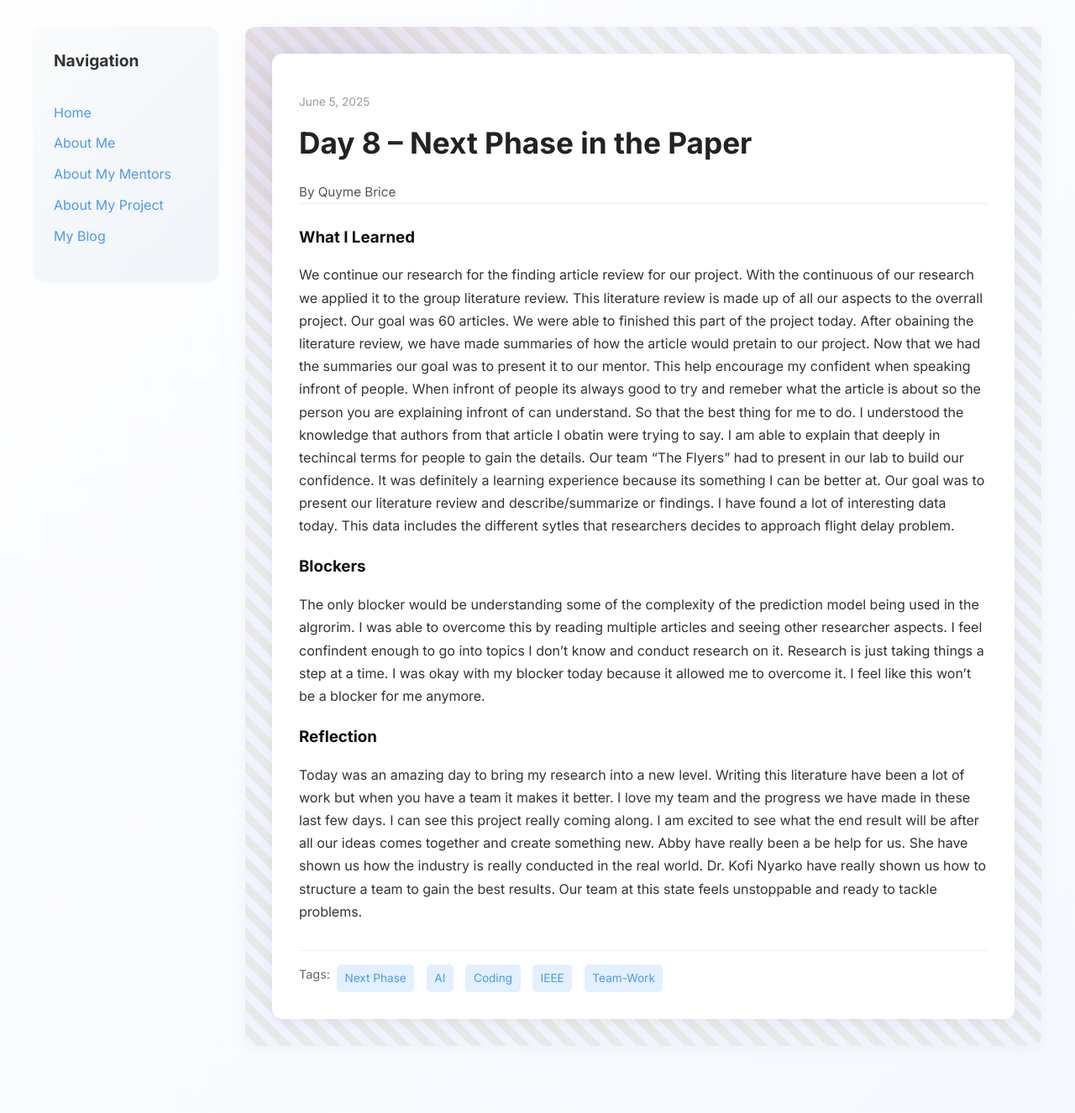
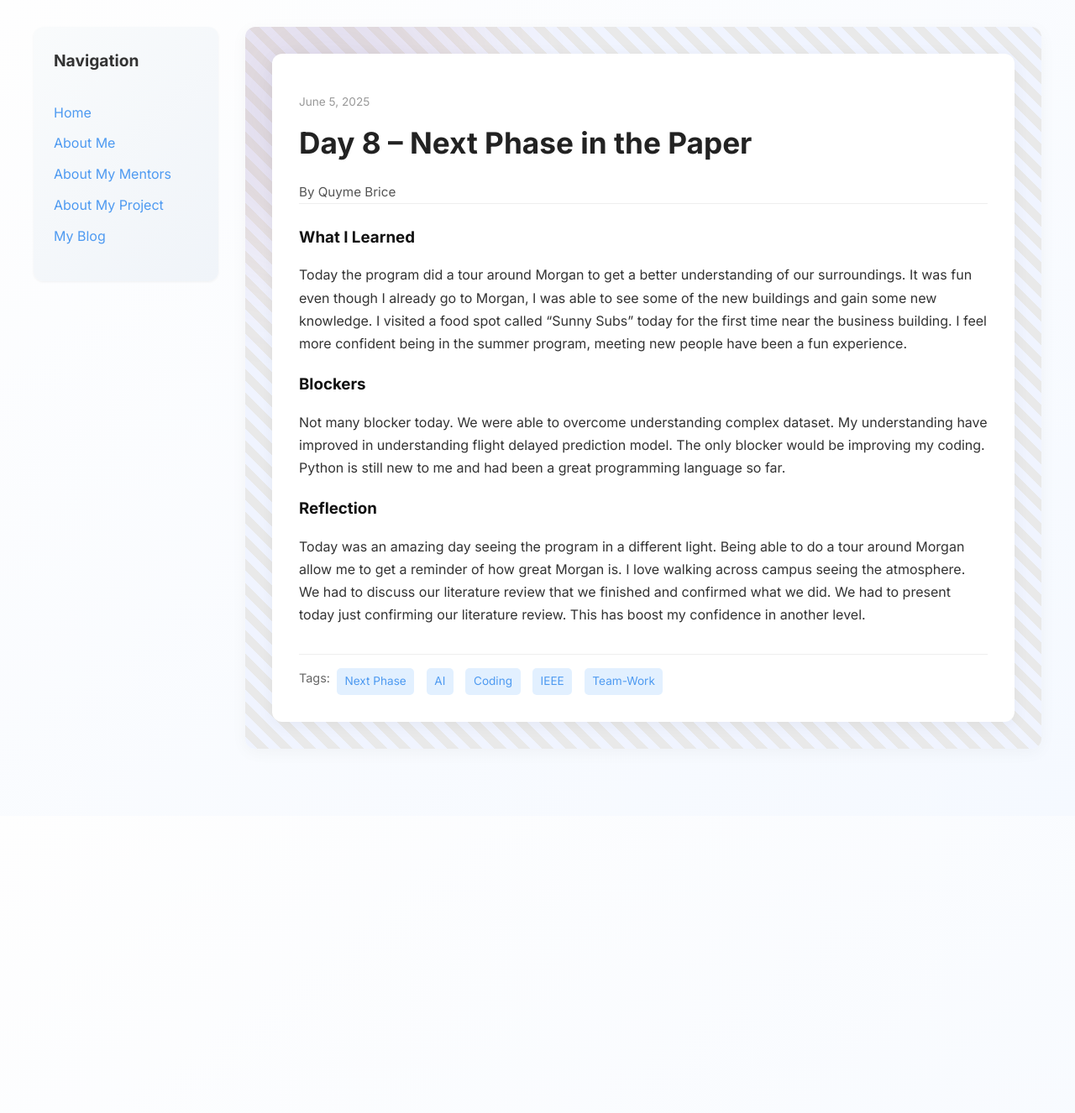
Before and after one commit to Qubri2/Qubri2.github.io, a Jekyll site: the page built from _posts/2025-06-05-day-8.md, in a window 1280 px wide. Shown: the whole page at 84% size. Built offline with Jekyll 4.4.1, drawn with Linux system fonts in a browser that asks for light colours; after the commit the page ends 972 px from its top, so only the background shows below that.

Commit message:
Update 2025-06-05-day-8.md

```diff
--- a/_posts/2025-06-05-day-8.md
+++ b/_posts/2025-06-05-day-8.md
@@ -7,13 +7,13 @@ permalink: /day8.html
 tags: ["Next Phase", "AI", "Coding", "IEEE", "Team-Work"]
 
 what_i_learned: |
-  We continue our research for the finding article review for our project. With the continuous of our research we applied it to the group literature review. This literature review is made up of all our aspects to the overrall project. Our goal was 60 articles. We were able to finished this part of the project today. After obaining the literature review, we have made summaries of how the article would pretain to our project. Now that we had the summaries our goal was to present it to our mentor. This help encourage my confident when speaking infront of people. When infront of people its always good to try and remeber what the article is about so the person you are explaining infront of can understand. So that the best thing for me to do. I understood the knowledge that authors from that article I obatin were trying to say. I am able to explain that deeply in techincal terms for people to gain the details. Our team "The Flyers" had to present in our lab to build our confidence. It was definitely a learning experience because its something I can be better at. Our goal was to present our literature review and describe/summarize or findings. I have found a lot of interesting data today. This data includes the different sytles that researchers decides to approach flight delay problem.
+  Today the program did a tour around Morgan to get a better understanding of our surroundings. It was fun even though I already go to Morgan, I was able to see some of the new buildings and gain some new knowledge. I visited a food spot called "Sunny Subs" today for the first time near the business building. I feel more confident being in the summer program, meeting new people have been a fun experience.
 
 
 
 blockers: |
-  The only blocker would be understanding some of the complexity of the prediction model being used in the algrorim. I was able to overcome this by reading multiple articles and seeing other researcher aspects. I feel confindent enough to go into topics I don't know and conduct research on it. Research is just taking things a step at a time. I was okay with my blocker today because it allowed me to overcome it. I feel like this won't be a blocker for me anymore.
+  Not many blocker today. We were able to overcome understanding complex dataset. My understanding have improved in understanding flight delayed prediction model. The only blocker would be improving my coding. Python is still new to me and had been a great programming language so far.
 
 reflection: |
-  Today was an amazing day to bring my research into a new level. Writing this literature have been a lot of work but when you have a team it makes it better. I love my team and the progress we have made in these last few days. I can see this project really coming along. I am excited to see what the end result will be after all our ideas comes together and create something new. Abby have really been a be help for us. She have shown us how the industry is really conducted in the real world. Dr. Kofi Nyarko have really shown us how to structure a team to gain the best results. Our team at this state feels unstoppable and ready to tackle problems.
+  Today was an amazing day seeing the program in a different light. Being able to do a tour around Morgan allow me to get a reminder of how great Morgan is. I love walking across campus seeing the atmosphere. We had to discuss our literature review that we finished and confirmed what we did. We had to present today just confirming our literature review. This has boost my confidence in another level.
 ---
```
